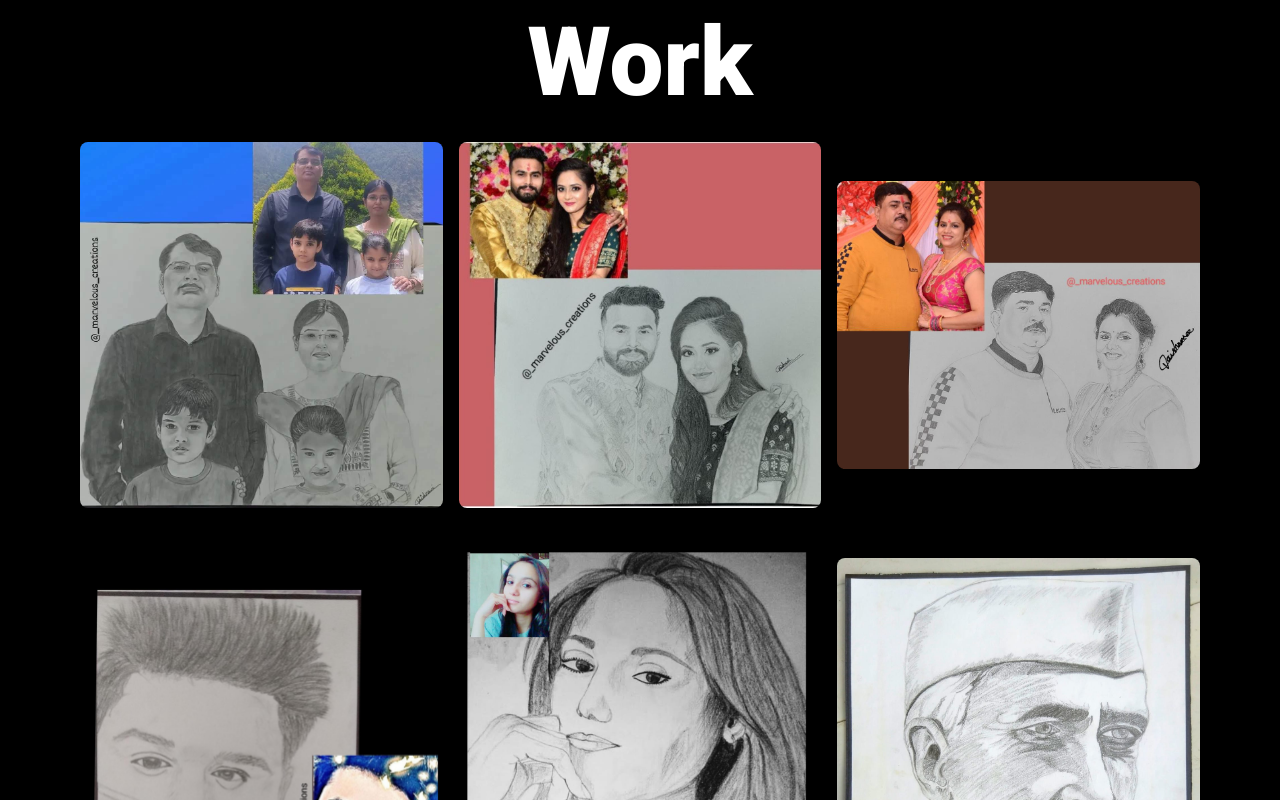
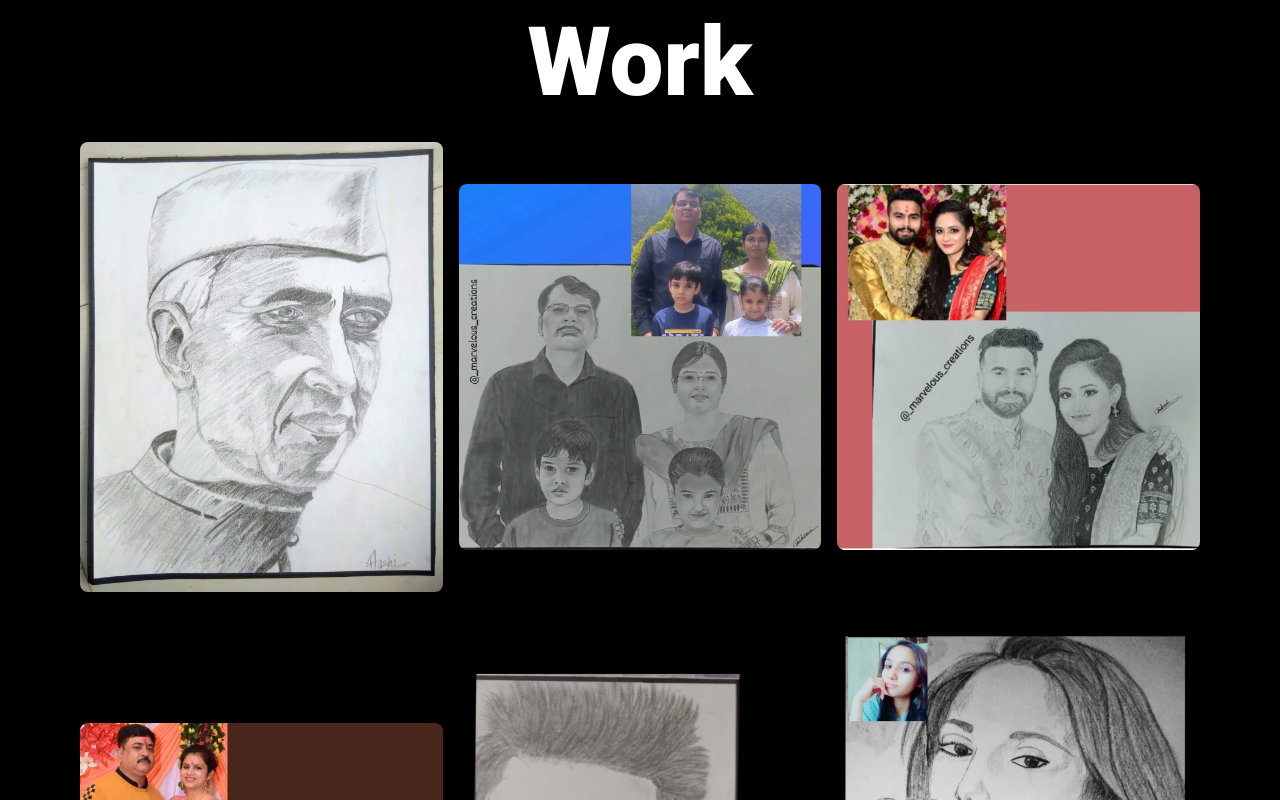
Before and after one commit to prateek-sagar/marvelousCreations, a React (Vite) app: page / in a window 1280 px wide. Shown: the part 570-1370 px from the top of the page. Built offline with nearby package versions, Linux system fonts and the light colour scheme; a web font is replaced by a local one.

Commit message:
Adding an image to the work section as per customer requriement

```diff
--- a/src/pages/Work.jsx
+++ b/src/pages/Work.jsx
@@ -5,6 +5,7 @@ import work3 from "../assets/works/orderWork3.jpeg";
 import work4 from "../assets/works/orderWork4.jpeg";
 import work5 from "../assets/works/orderWork5.jpeg";
 import work6 from "../assets/works/SelfWork1.jpeg";
+import work7 from "../assets/works/SelfWork1.jpeg";
 import ImageShow from "./components/ImageShow";
 
 export default function Work() {
@@ -14,26 +15,30 @@ export default function Work() {
   const section_one = [
     {
       id: 1,
+      value: work7,
+    },
+    {
+      id: 2,
       value: work1,
     },
     {
-      id: 2,
+      id: 3,
       value: work2,
     },
     {
-      id: 3,
+      id: 4,
       value: work3,
     },
     {
-      id: 4,
+      id: 5,
       value: work4,
     },
     {
-      id: 5,
+      id: 6,
       value: work5,
     },
     {
-      id: 6,
+      id: 7,
       value: work6,
     },
   ];
```
Also changed, not shown: src/assets/works/orderWork6.jpeg (added).
